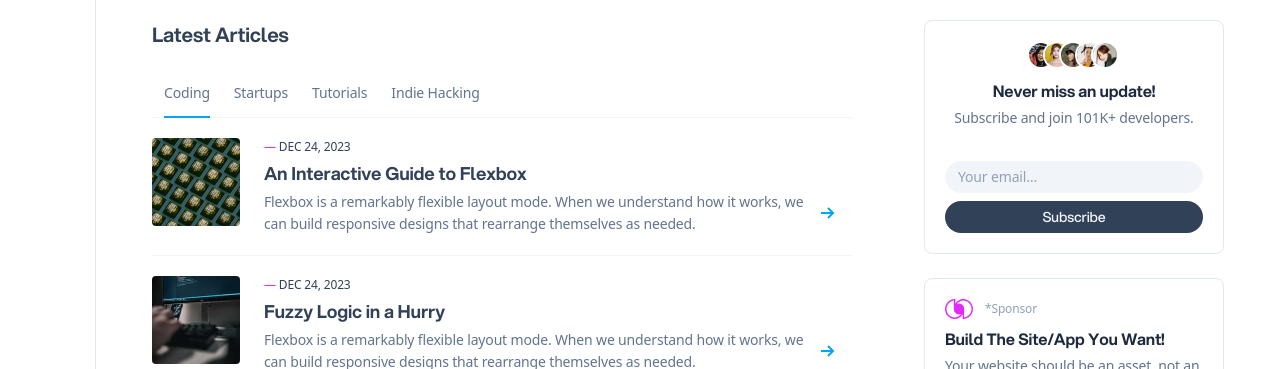
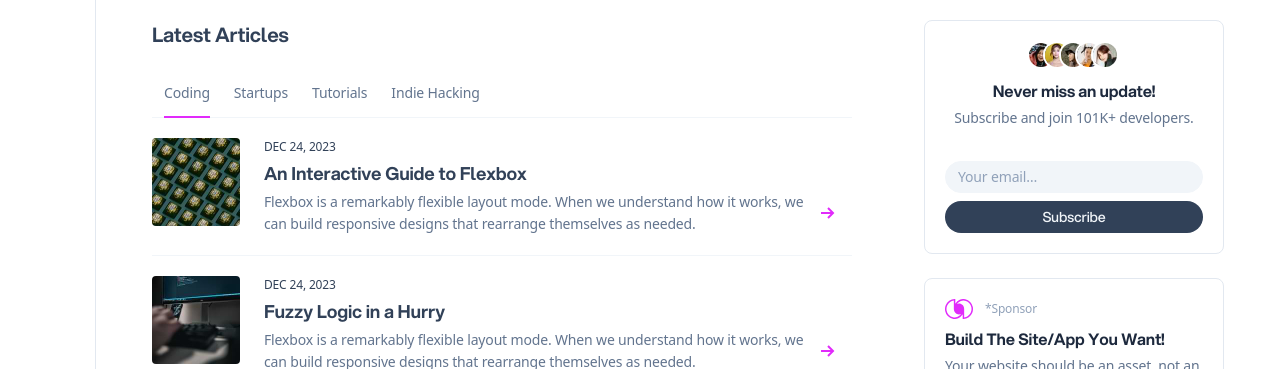
Before and after one commit to praesenx/api, a Vue app in the folder web/: page / in a window 1280 px wide. Shown: the part 431-800 px from the top of the page. Built offline with nearby package versions, Linux system fonts and the light colour scheme; a web font is replaced by a local one.

Commit message:
home page

```diff
--- a/web/src/pages/AboutPage.vue
+++ b/web/src/pages/AboutPage.vue
@@ -15,7 +15,7 @@
 							<div class="max-w-[700px]">
 								<section>
 									<!-- Page title -->
-									<h1 class="h1 font-aspekta mb-5 text-slate-700 dark:text-slate-300">I'm {{ user ? user.nickname : 'Gus' }}. I live in Singapore, where I enjoy the present.</h1>
+									<h1 class="h1 font-aspekta mb-5 text-slate-500 dark:text-slate-300">I'm {{ user ? user.nickname : 'Gus' }}. I live in Singapore, where I enjoy the present.</h1>
 
 									<img class="rounded-lg w-full mb-5" :src="aboutPicture" alt="About" />
 
--- a/web/src/partials/ArticleItemPartial.vue
+++ b/web/src/partials/ArticleItemPartial.vue
@@ -3,10 +3,10 @@
 		<div class="flex items-start">
 			<img class="rounded-sm w-16 h-16 sm:w-[88px] sm:h-[88px] object-cover mr-6" :src="item.image" width="88" height="88" :alt="item.title" />
 			<div>
-				<div class="text-xs text-slate-700 uppercase mb-1 dark:text-slate-500"><span class="dark:text-fuchsia-400 text-fuchsia-500">—</span>&nbsp;{{ item.date }}</div>
+				<div class="text-xs text-slate-700 uppercase mb-1 dark:text-slate-500">{{ item.date }}</div>
 				<h3 class="text-slate-700 font-aspekta text-lg font-[650] mb-1 dark:text-slate-300">
 					<router-link
-						class="inline-flex relative hover:text-fuchsia-500 duration-150 ease-out before:scale-x-0 before:origin-center before:absolute before:inset-0 before:bg-sky-200 dark:before:bg-sky-500 before:opacity-30 before:-z-10 before:translate-y-1/4 before:-rotate-2 hover:before:scale-100 before:duration-150 before:ease-in-out"
+						class="inline-flex relative hover:text-fuchsia-500 dark:hover:text-teal-500 duration-150 ease-out before:scale-x-0 before:origin-center before:absolute before:inset-0 before:bg-sky-200 dark:before:bg-sky-500 before:opacity-30 before:-z-10 before:translate-y-1/4 before:-rotate-2 hover:before:scale-100 before:duration-150 before:ease-in-out"
 						:to="item.slug"
 					>
 						{{ item.title }}
@@ -16,7 +16,7 @@
 					<div class="grow text-sm text-slate-500 dark:text-slate-600">
 						{{ item.excerpt }}
 					</div>
-					<router-link class="hidden lg:flex shrink-0 text-sky-500 dark:text-fuchsia-400 items-center justify-center w-12 group" :to="item.slug" tabindex="-1">
+					<router-link class="hidden lg:flex shrink-0 text-fuchsia-500 dark:text-teal-500 items-center justify-center w-12 group" :to="item.slug" tabindex="-1">
 						<svg class="fill-current group-hover:translate-x-2 duration-150 ease-in-out" xmlns="http://www.w3.org/2000/svg" width="14" height="12">
 							<path d="M9.586 5 6.293 1.707 7.707.293 13.414 6l-5.707 5.707-1.414-1.414L9.586 7H0V5h9.586Z" />
 						</svg>
--- a/web/src/partials/ArticlesListPartial.vue
+++ b/web/src/partials/ArticlesListPartial.vue
@@ -5,7 +5,7 @@
 		<!-- Filters -->
 		<ul class="flex flex-wrap text-sm border-b border-slate-100 dark:border-slate-800">
 			<li class="px-3 -mb-px">
-				<a class="block py-3 font-medium text-slate-500 border-b-2 border-sky-500 dark:text-slate-300 dark:border-fuchsia-400" href="#">Coding</a>
+				<a class="block py-3 font-medium text-slate-500 border-b-2 border-fuchsia-500 dark:text-slate-300 dark:border-teal-500" href="#">Coding</a>
 			</li>
 			<li class="px-3 -mb-px">
 				<a class="block py-3 text-slate-500 hover:text-slate-600 dark:text-slate-400 dark:hover:text-slate-300" href="#">Startups</a>
```
